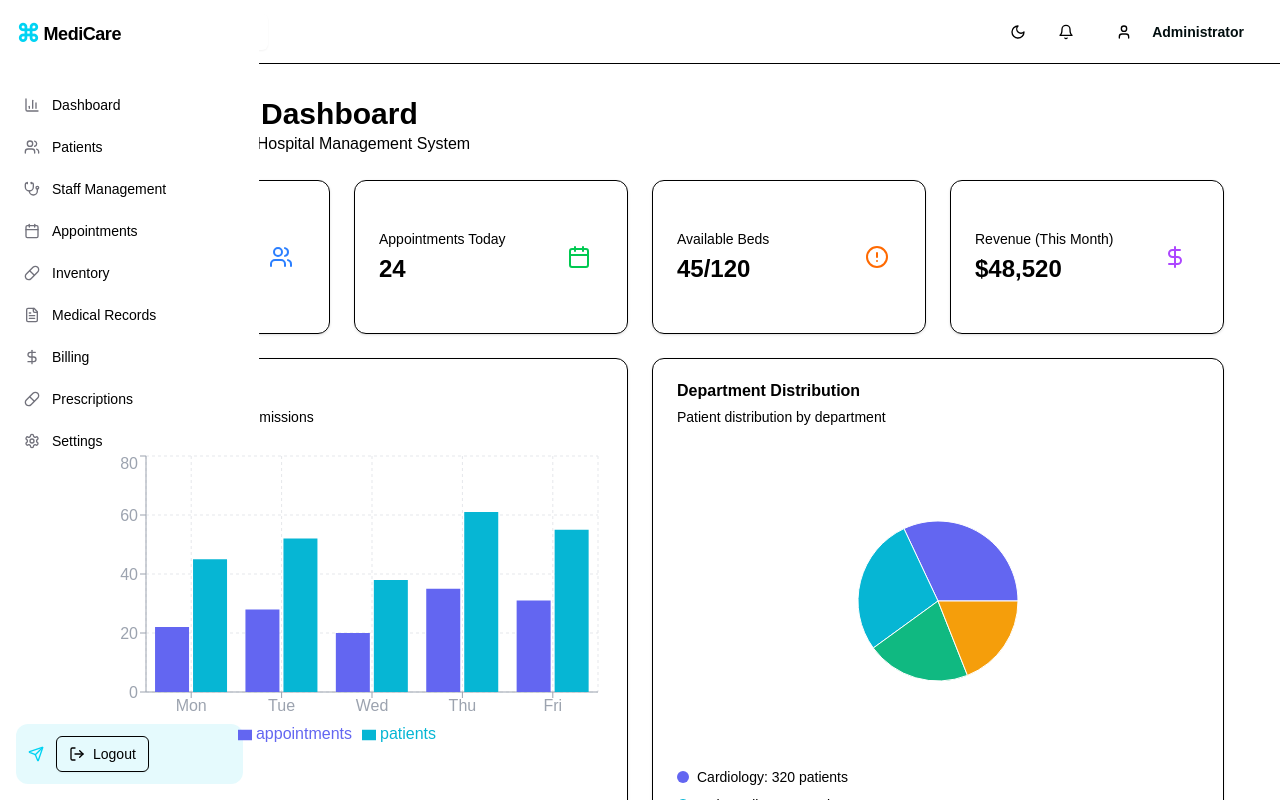
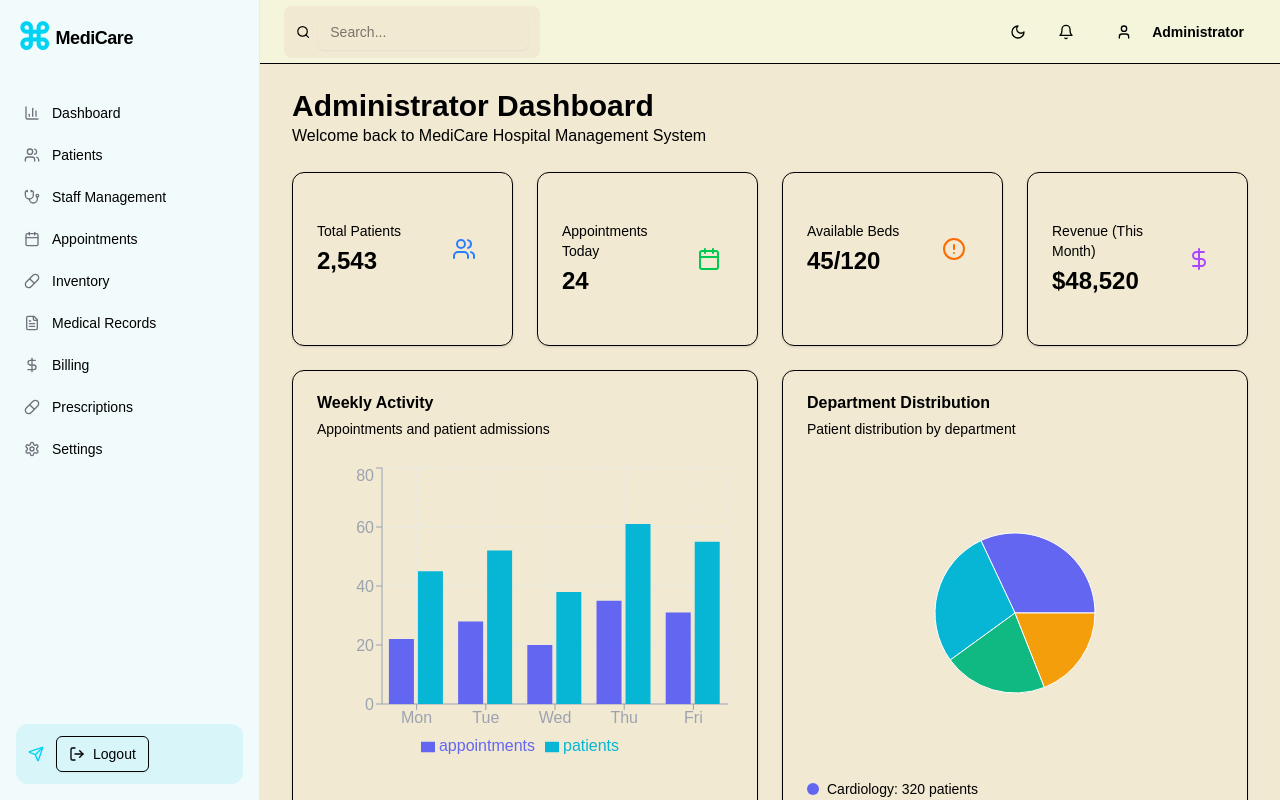
Before and after one commit to Godswill-joel/hospital-admin-management, a Next.js app in the folder frontend/: page /dashboard in a window 1280 px wide. Shown: the top 800 px of the page. Built offline with nearby package versions, Linux system fonts and the light colour scheme.

Commit message:
added foreground and background colors and also edited dashboard

```diff
--- a/frontend/app/dashboard/page.tsx
+++ b/frontend/app/dashboard/page.tsx
@@ -6,16 +6,15 @@ import { AdminDashboard } from "@/components/dashboards/admin-dashboard"
 
 export default function DashboardPage() {
   return (
-    <div className="flex h-screen bg-white">
-      {/* Sidebar */}
+    <div className="min-h-screen bg-[#F1E9D2]">
       <Sidebar />
 
       {/* Main Content */}
-      <div className="flex flex-1 flex-col overflow-hidden ">
+      <div className="lg:ml-[260px] flex flex-col min-h-screen">
         <Topbar role="admin" />
 
-        <main className="flex-1 overflow-auto p-8">
-          <div className="mx-auto w-full max-w-7xl px-6">
+        <main className="flex-1 overflow-y-auto">
+          <div className="w-full px-6 py-6 lg:px-8">
             <AdminDashboard />
           </div>
         </main>
--- a/frontend/app/globals.css
+++ b/frontend/app/globals.css
@@ -47,8 +47,8 @@
 
 @media (prefers-color-scheme: dark) {
   :root {
-    --background: #0a0a0a;
-    --foreground: #ededed;
+    --background: #F5F5DC;
+    --foreground: #000000;
   }
 }
 
--- a/frontend/app/layout.tsx
+++ b/frontend/app/layout.tsx
@@ -27,7 +27,7 @@ export default function RootLayout({
   return (
     <html lang="en" suppressHydrationWarning >
       <body className="min-h-full flex flex-col">
-      <ThemeProvider attribute="class" defaultTheme="system" enableSystem disableTransitionOnChange>
+      <ThemeProvider attribute="class" defaultTheme="light" enableSystem disableTransitionOnChange>
           {children}
         </ThemeProvider>
         <Analytics />
--- a/frontend/components/dashboards/admin-dashboard.tsx
+++ b/frontend/components/dashboards/admin-dashboard.tsx
@@ -20,7 +20,7 @@ const COLORS = ["#6366f1", "#06b6d4", "#10b981", "#f59e0b"]
 
 export function AdminDashboard() {
   return (
-    <div className="space-y-6 bg-white text-black">
+    <div className="space-y-6 bg-[#F1E9D2] text-black">
       <div>
         <h1 className="text-3xl font-bold">Administrator Dashboard</h1>
         <p className="text-muted-foreground">Welcome back to MediCare Hospital Management System</p>
--- a/frontend/components/sidebar.tsx
+++ b/frontend/components/sidebar.tsx
@@ -64,11 +64,11 @@ export function Sidebar() {
   }
 
   const SidebarContent = () => (
-    <div className="flex flex-col h-full bg-white">
+    <div className="flex flex-col h-full bg-background">
       {/* Logo */}
       <div className="flex items-center gap-2 px-4 py-5 border-b border-white/5">
         <div className="flex items-center gap-1 text-black font-black text-lg tracking-tight">
-          <span className="text-cyan-400 text-2xl leading-none">⌘</span>
+          <span className="text-cyan-400 text-4xl leading-none">⌘</span>
           <span>MediCare</span>
         </div>
       </div>
--- a/frontend/components/topbar.tsx
+++ b/frontend/components/topbar.tsx
@@ -18,21 +18,25 @@ export function Topbar({ role }: { role: string }) {
         setUserEmail(localStorage.getItem("userEmail") || "")
     }, [])
 
+    useEffect(() => {
+        console.log("Current theme:", theme);
+      }, [theme]);
+
 
     const toggleTheme = () => {
         setTheme(theme === "dark" ? "light" : "dark")
     }
 
     return (
-        <div className="h-16 text-black bg-card border-b border-border flex items-center justify-between px-6">
+        <div className="h-16  text-black bg-[#F5F5DC] border-b border-border flex items-center justify-between p-6">
             <div className="flex items-center gap-4 flex-1">
-                <div className="hidden md:flex items-center gap-2 bg-input rounded-lg px-3 py-2 w-64">
+                <div className="hidden md:flex items-center gap-2 bg-[#F1E9D2] rounded-lg px-3 py-2 w-64">
                     <Search className="w-4 h-4 text-muted-foreground" />
                     <Input type="text" placeholder="Search..." className="bg-transparent border-0 outline-none text-sm" />
                 </div>
             </div>
 
-            <div className="flex items-center gap-3">
+            <div className="flex items-center gap-3 bg-[#F5F5DC]">
                 {mounted && (
                     <Button
                         variant="ghost"
@@ -52,8 +56,8 @@ export function Topbar({ role }: { role: string }) {
                     <div className="w-8 h-8 rounded-full bg-primary flex items-center justify-center">
                         <User className="w-4 h-4 text-primary-foreground" />
                     </div>
-                    <div className="text-sm">
-                        <p className="font-semibold text-foreground">{roleLabels[role as keyof typeof roleLabels]}</p>
+                    <div className="text-sm ">
+                        <p className="font-semibold text-[#00000]">{roleLabels[role as keyof typeof roleLabels]}</p>
                         <p className="text-xs text-muted-foreground">{userEmail}</p>
                     </div>
                 </div>
```
